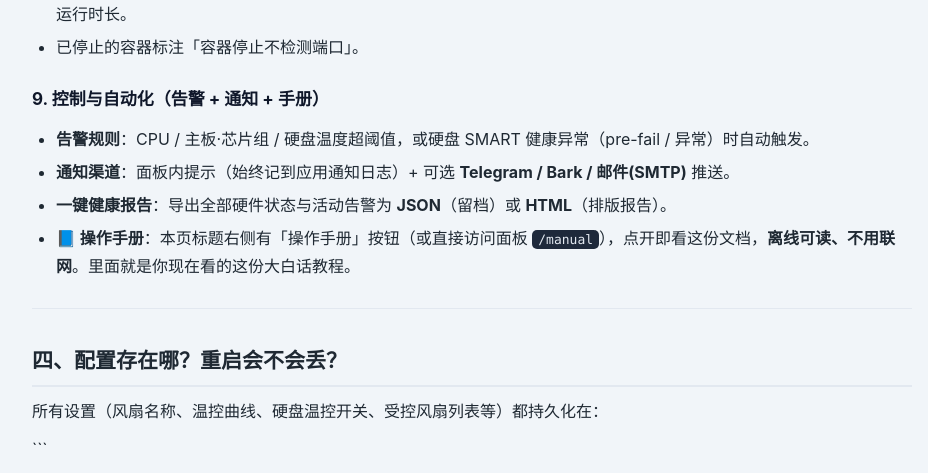
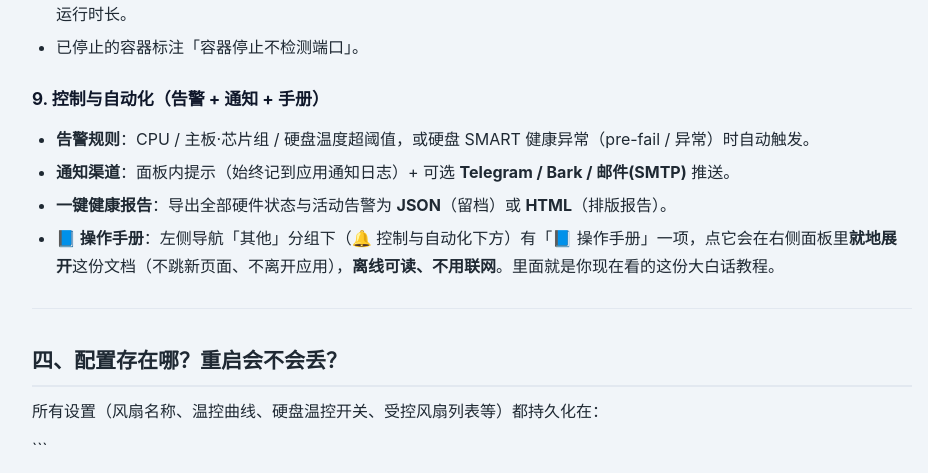
Before and after one commit to han951meng/nasdash, a Flask app: page /manual in a window 1280 px wide. Shown: the part 4995-5468 px from the top of the page, without its empty margins (168-1096 px from the left). Run offline with Flask 3, Linux system fonts and the light colour scheme.

Commit message:
fix: 操作手册改为应用内 panel 就地显示(不再跳新页面)
- /manual 路由新增 ?embed=1：返回无外壳的 HTML 片段(<style>.man-body</style>)，前端塞进右侧面板
- 侧栏按钮改 switchTab('manual')，主内容区新增 #manual panel，switchTab/initManual 异步拉取片段渲染
- 整页版 /manual(直接访问/书签) 仍保留
- 手册内描述同步更新为『左侧导航其他分组下、面板内就地展开』

```diff
--- a/app.py
+++ b/app.py
@@ -2476,6 +2476,26 @@ hr{ border:none; border-top:1px solid var(--border); margin:28px 0; }
   padding:10px 20px; font-size:13px; color:var(--muted); z-index:10; }
 .topbar b{ color:var(--text); }
 """
+# 应用内嵌版：去掉整页外壳/顶栏/定宽，宽度自适应面板；前端 request.args embed=1 时返回
+_MANUAL_CSS_EMBED = """
+.man-body{ color:#1f2933; font-family:-apple-system,BlinkMacSystemFont,"Segoe UI","PingFang SC","Microsoft YaHei",sans-serif; line-height:1.75; max-width:100%; }
+.man-body h1{ font-size:24px; margin:0 0 8px; }
+.man-body h2{ font-size:19px; margin:28px 0 10px; padding-bottom:6px; border-bottom:2px solid #e2e8f0; }
+.man-body h3{ font-size:16px; margin:20px 0 8px; color:#0f172a; }
+.man-body h4{ font-size:14px; margin:16px 0 6px; }
+.man-body p{ margin:10px 0; }
+.man-body ul,.man-body ol{ margin:10px 0; padding-left:24px; }
+.man-body li{ margin:5px 0; }
+.man-body a{ color:#2563eb; }
+.man-body code{ background:#1e293b; color:#e2e8f0; padding:2px 6px; border-radius:5px; font-size:13px; font-family:ui-monospace,SFMono-Regular,Menlo,monospace; }
+.man-body pre{ background:#1e293b; color:#e2e8f0; padding:14px; border-radius:8px; overflow-x:auto; font-size:13px; }
+.man-body blockquote{ background:#fff7ed; border-left:4px solid #f59e0b; margin:12px 0; padding:10px 16px; border-radius:6px; color:#92400e; }
+.man-body hr{ border:none; border-top:1px solid #e2e8f0; margin:28px 0; }
+.man-body .man-table{ border-collapse:collapse; width:100%; margin:12px 0; font-size:14px; display:table; overflow:visible; }
+.man-body .man-table th,.man-body .man-table td{ border:1px solid #e2e8f0; padding:8px 12px; text-align:left; }
+.man-body .man-table th{ background:#fff; font-weight:600; }
+.man-body .man-table tbody tr:nth-child(even){ background:#f8fafc; }
+"""
 
 def _md_inline(text):
     """行内：转义 HTML + **粗体** + `代码`。"""
@@ -2555,6 +2575,9 @@ def manual():
     except Exception as e:
         return "<h1>操作手册未找到</h1><p>%s</p>" % _md_inline(str(e)), 404
     body = _render_markdown(md)
+    if request.args.get("embed") == "1":
+        # 应用内嵌：仅返回片段（无 html/head/body 外壳），由前端塞进面板，停留在应用内
+        return "<style>%s</style>\n<div class=\"man-body\">%s</div>" % (_MANUAL_CSS_EMBED, body)
     return ("<!doctype html><html lang=\"zh-CN\"><head><meta charset=\"utf-8\">"
             "<meta name=\"viewport\" content=\"width=device-width,initial-scale=1\">"
             "<title>nasdash 操作手册</title><style>%s</style></head>"
--- a/docs/使用手册.md
+++ b/docs/使用手册.md
@@ -180,7 +180,7 @@ nasdash 是飞牛OS（fnOS）上的一个**硬件监控面板**，把原本要 S
 - **告警规则**：CPU / 主板·芯片组 / 硬盘温度超阈值，或硬盘 SMART 健康异常（pre-fail / 异常）时自动触发。
 - **通知渠道**：面板内提示（始终记到应用通知日志）+ 可选 **Telegram / Bark / 邮件(SMTP)** 推送。
 - **一键健康报告**：导出全部硬件状态与活动告警为 **JSON**（留档）或 **HTML**（排版报告）。
-- **📘 操作手册**：本页标题右侧有「操作手册」按钮（或直接访问面板 `/manual`），点开即看这份文档，**离线可读、不用联网**。里面就是你现在看的这份大白话教程。
+- **📘 操作手册**：左侧导航「其他」分组下（🔔 控制与自动化下方）有「📘 操作手册」一项，点它会在右侧面板里**就地展开**这份文档（不跳新页面、不离开应用），**离线可读、不用联网**。里面就是你现在看的这份大白话教程。
 
 ---
 
```
Also changed, not shown: templates/index.html (+17 -1 lines).
